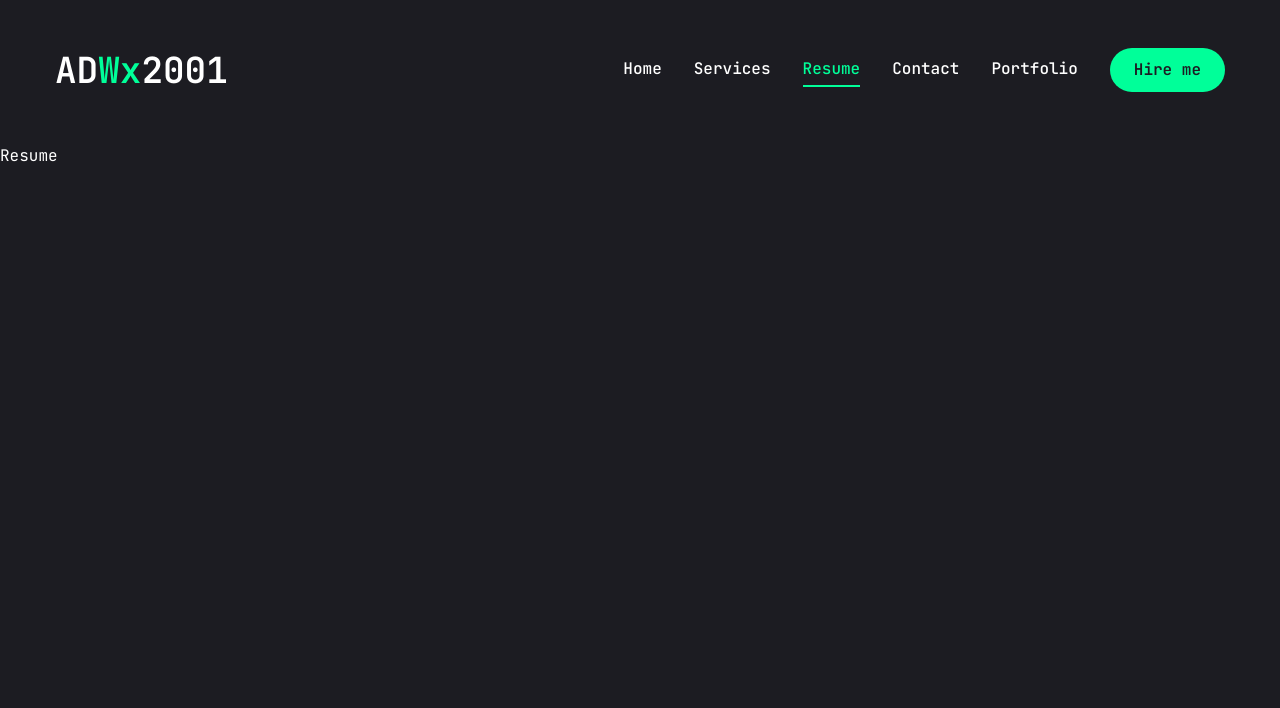
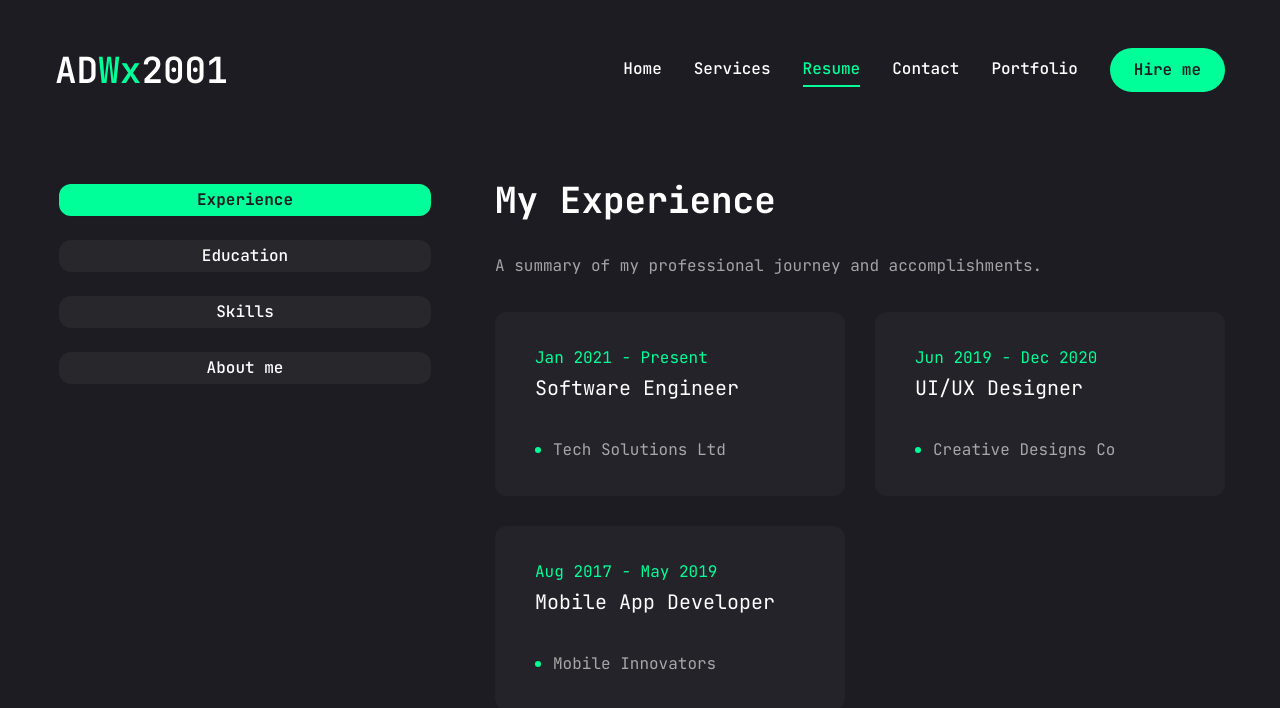
Before and after one commit to ADWx2001/my_portfolio, a Next.js app: page /resume in a window 1280 px wide. Shown: the top 708 px of the page. Built offline with nearby package versions, Linux system fonts and the light colour scheme.

Commit message:
feat:finished the resume page

```diff
--- a/app/resume/page.jsx
+++ b/app/resume/page.jsx
@@ -1,9 +1,283 @@
-import React from 'react'
+"use client";
+import { Tabs, TabsContent, TabsList, TabsTrigger } from "@/components/ui/tabs";
+import {
+  Tooltip,
+  TooltipContent,
+  TooltipProvider,
+  TooltipTrigger,
+} from "@/components/ui/tooltip";
+import { ScrollArea } from "@/components/ui/scroll-area";
+import { animate, motion } from "framer-motion";
+
+import {
+  FaReact,
+  FaNode,
+  FaJs,
+  FaPhp,
+  FaAndroid,
+  FaFigma,
+} from "react-icons/fa";
+
+import {
+  SiTailwindcss,
+  SiMongodb,
+  SiExpress,
+  SiNextdotjs,
+  SiFlutter,
+  SiGithub,
+  SiPostman,
+  SiFastapi,
+  SiFirebase,
+} from "react-icons/si";
+
+const about = {
+  title: "About Me",
+  description: "Learn more about who I am and how to reach me.",
+  info: [
+    {
+      fieldName: "Name",
+      fieldValue: "Asanka Wickramasurendra",
+    },
+    {
+      fieldName: "Phone",
+      fieldValue: "+94 70 119 4600",
+    },
+    {
+      fieldName: "Email",
+      fieldValue: "asankadilshanme@gmail.com",
+    },
+    {
+      fieldName: "Address",
+      fieldValue: "No 485, Weliwita Rd, Malabe",
+    },
+  ],
+};
+
+const experience = {
+  icon: "/assets/badge.svg",
+  title: "My Experience",
+  description: "A summary of my professional journey and accomplishments.",
+  items: [
+    {
+      company: "Tech Solutions Ltd",
+      position: "Software Engineer",
+      duration: "Jan 2021 - Present",
+    },
+    {
+      company: "Creative Designs Co",
+      position: "UI/UX Designer",
+      duration: "Jun 2019 - Dec 2020",
+    },
+    {
+      company: "Mobile Innovators",
+      position: "Mobile App Developer",
+      duration: "Aug 2017 - May 2019",
+    },
+  ],
+};
+
+const education = {
+  icon: "/assets/badge.svg",
+  title: "My Education",
+  description: "A summary of my academic background and achievements.",
+  items: [
+    {
+      institution: "Sri Lanka Institute of Information Technology",
+      degree:
+        "BSc(Hons) in IT Specializing in Software Engineering",
+      duration: "2022 - present",
+    },
+    {
+      institution: "Ibbagamuwa Central College",
+      degree: "Advanced Level - 2020",
+      duration: "2012 - 2020",
+    },
+  ],
+};
+
+const skills = {
+  title: "My Skills",
+  description: "A summary of my technical and soft skills.",
+  skillList: [
+    {
+      icon: <FaJs />,
+      name: "JavaScript",
+    },
+    {
+      icon: <FaReact />,
+      name: "React",
+    },
+    {
+      icon: <FaNode />,
+      name: "Node.js",
+    },
+    {
+      icon: <SiExpress />,
+      name: "Express.js",
+    },
+    {
+      icon: <SiNextdotjs />,
+      name: "Next.js",
+    },
+    {
+      icon: <SiTailwindcss />,
+      name: "Tailwind CSS",
+    },
+    {
+      icon: <SiMongodb />,
+      name: "MongoDB",
+    },
+    {
+      icon: <SiFirebase />,
+      name: "Firebase",
+    },
+
+  ],
+};
 
 function Resume() {
   return (
-    <div>Resume</div>
-  )
+    <motion.div
+      initial={{ opacity: 0 }}
+      animate={{
+        opacity: 1,
+        transition: { delay: 2.4, duration: 0.4, ease: "easeIn" },
+      }}
+      className="min-h-[80vh] flex items-center junstify-center py-12 xl:py-0"
+    >
+      <div className="container mx-auto">
+        <Tabs
+          defaultValue="experience"
+          className="flex flex-col xl:flex-row gap-[60px]"
+        >
+          <TabsList className="flex flex-col w-full max-w-[380px] mx-auto gap-6 ">
+            <TabsTrigger value="experience">Experience</TabsTrigger>
+            <TabsTrigger value="education">Education</TabsTrigger>
+            <TabsTrigger value="skills">Skills</TabsTrigger>
+            <TabsTrigger value="about">About me</TabsTrigger>
+          </TabsList>
+
+          {/* content  */}
+          <div className="min-h-[70vh] w-full">
+            {/* experinece */}
+            <TabsContent value="experience" className="w-full">
+              <div className="flex flex-col gap-[30px] text-center xl:text-left ">
+                <h3 className="text-4xl font-bold ">{experience.title}</h3>
+                <p className="max-w-[600px] text-white/60 mx-auto xl:mx-0 ">
+                  {experience.description}
+                </p>
+                <ScrollArea className="h-[400px]">
+                  <ul className="grid grid-cols-1 lg:grid-cols-2 gap-[30px] ">
+                    {experience.items.map((item, index) => {
+                      return (
+                        <li
+                          key={index}
+                          className="bg-[#232329] h-[184px] py-6 px-10 rounded-xl flex
+                        flex-col justify-center items-center lg:items-start gap- 1"
+                        >
+                          <span className="text-accent">{item.duration}</span>
+                          <h3 className="text-xl max-w-[260px] min-h-[60px] text-center lg:text-left">
+                            {item.position}
+                          </h3>
+                          <div className="flex items-center gap-3 ">
+                            <span className="w-[6px] h-[6px] rounded-full bg-accent"></span>
+                            <p className="text-white/60 ">{item.company}</p>
+                          </div>
+                        </li>
+                      );
+                    })}
+                  </ul>
+                </ScrollArea>
+              </div>
+            </TabsContent>
+
+            {/* Education */}
+            <TabsContent value="education" className="w-full">
+            <div className="flex flex-col gap-[30px] text-center xl:text-left ">
+                <h3 className="text-4xl font-bold ">{education.title}</h3>
+                <p className="max-w-[600px] text-white/60 mx-auto xl:mx-0 ">
+                  {education.description}
+                </p>
+                <ScrollArea className="h-[400px]">
+                  <ul className="grid grid-cols-1 lg:grid-cols-2 gap-[30px] ">
+                    {education.items.map((item, index) => {
+                      return (
+                        <li
+                          key={index}
+                          className="bg-[#232329] h-[184px] py-6 px-10 rounded-xl flex
+                        flex-col justify-center items-center lg:items-start gap- 1"
+                        >
+                          <span className="text-accent">{item.institution}</span>
+                          <h3 className="text-[14px] max-w-[260px] min-h-[60px] text-center lg:text-left">
+                            {item.degree}
+                          </h3>
+                          <div className="flex items-center gap-3 ">
+                            <span className="w-[6px] h-[6px] rounded-full bg-accent"></span>
+                            <p className="text-white/60 ">{item.duration}</p>
+                          </div>
+                        </li>
+                      );
+                    })}
+                  </ul>
+                </ScrollArea>
+            </div>
+            </TabsContent>
+
+            {/* Skills */}
+            <TabsContent value="skills" className="w-full h-full" >
+            <div className="flex flex-col gap-[30px] text-center xl:text-left">
+                <div className="flex flex-col gap-[30px] text-center xl:text-left">
+                  <h3 className="text-4xl font-bold ">{skills.title}</h3>
+                  <p className="max-w-[600px] text-white/60 mx-auto xl:mx-0">{skills.description}</p>
+                </div>
+                <ul className="grid grid-cols-2 sm:grid-cols-3 md:grid-cols-4 gap-4 xl:gap-[30px]">
+                  {skills.skillList.map((item, index)=>{
+                    return(
+                      <li key={index}>
+                        <TooltipProvider delayDuration={100}>
+                          <Tooltip>
+                            <TooltipTrigger className="w-full h-[184px] bg-[#232329]
+                            rounded-xl flex justify-center items-center group">
+                              <div className="text-6xl group-hover:text-accent
+                              transition duration-300 ease-in-out ">{item.icon}</div>
+                            </TooltipTrigger>
+                            <TooltipContent>
+                              <p className="capitalize ">{item.name}</p>
+                            </TooltipContent>
+                          </Tooltip>
+                        </TooltipProvider>
+                      </li>
+                    )
+                  })}
+                </ul>
+            </div>
+            </TabsContent>
+
+            {/* About */}
+            <TabsContent value="about" className="w-full h-full">
+            <div className="flex flex-col gap-[30px]">
+              <h3 className="text-4xl font-bold">{about.title}</h3>
+              <p className="max-w-[600px] text-white/60 mx-auto xl:mx-0">{about.description}</p>
+              <ul className="grid grid-cols-1 xl:grid-cols-2 gap-y-6 gap-x-32 max-w-[640px]
+              mx-auto xl:mx-0">
+                {about.info.map((item, index)=>{
+                  return(
+                    <li key={index} className="flex items-center justify-center xl:justify-start
+                    gap-4">
+                      <span className="text-white/60">{item.fieldName}</span>
+                      <span className="text-md">{item.fieldValue}</span>
+                    </li>
+                  )
+                })}
+              </ul>
+            </div>
+            </TabsContent>
+
+          </div>
+        </Tabs>
+      </div>
+    </motion.div>
+  );
 }
 
-export default Resume
+export default Resume;
--- a/components/ui/scroll-area.jsx
+++ b/components/ui/scroll-area.jsx
@@ -32,7 +32,7 @@
       className
     )}
     {...props}>
-    <ScrollAreaPrimitive.ScrollAreaThumb className="relative flex-1 rounded-full bg-slate-200 dark:bg-slate-800" />
+    <ScrollAreaPrimitive.ScrollAreaThumb className="relative flex-1 rounded-full bg-accent dark:bg-slate-800" />
   </ScrollAreaPrimitive.ScrollAreaScrollbar>
 ))
 ScrollBar.displayName = ScrollAreaPrimitive.ScrollAreaScrollbar.displayName
--- a/components/ui/tabs.jsx
+++ b/components/ui/tabs.jsx
@@ -1,43 +1,43 @@
-"use client"
+"use client";
 
-import * as React from "react"
-import * as TabsPrimitive from "@radix-ui/react-tabs"
+import * as React from "react";
+import * as TabsPrimitive from "@radix-ui/react-tabs";
 
-import { cn } from "@/lib/utils"
+import { cn } from "@/lib/utils";
 
-const Tabs = TabsPrimitive.Root
+const Tabs = TabsPrimitive.Root;
 
 const TabsList = React.forwardRef(({ className, ...props }, ref) => (
   <TabsPrimitive.List
     ref={ref}
-    className={cn(
-      "inline-flex h-10 items-center justify-center rounded-md bg-slate-100 p-1 text-slate-500 dark:bg-slate-800 dark:text-slate-400",
-      className
-    )}
-    {...props} />
-))
-TabsList.displayName = TabsPrimitive.List.displayName
+    className={cn("inline-flex h-auto rounded-md p-1 text-primary ", className)}
+    {...props}
+  />
+));
+TabsList.displayName = TabsPrimitive.List.displayName;
 
 const TabsTrigger = React.forwardRef(({ className, ...props }, ref) => (
   <TabsPrimitive.Trigger
     ref={ref}
     className={cn(
-      "inline-flex items-center justify-center whitespace-nowrap rounded-sm px-3 py-1.5 text-sm font-medium ring-offset-white transition-all focus-visible:outline-none focus-visible:ring-2 focus-visible:ring-slate-950 focus-visible:ring-offset-2 disabled:pointer-events-none disabled:opacity-50 data-[state=active]:bg-white data-[state=active]:text-slate-950 data-[state=active]:shadow-sm dark:ring-offset-slate-950 dark:focus-visible:ring-slate-300 dark:data-[state=active]:bg-slate-950 dark:data-[state=active]:text-slate-50",
+      "inline-flex rounded-xl items-center w-full justify-center whitespace-nowrap bg-[#27272c] text-white text-balance font-medium ring-offset-white transition-all disabled:pointer-events-none disabled:opacity-50 data-[state=active]:bg-accent data-[state=active]:text-primary data-[state=active]:font-bold data-[state=active]:shadow-sm",
       className
     )}
-    {...props} />
-))
-TabsTrigger.displayName = TabsPrimitive.Trigger.displayName
+    {...props}
+  />
+));
+TabsTrigger.displayName = TabsPrimitive.Trigger.displayName;
 
 const TabsContent = React.forwardRef(({ className, ...props }, ref) => (
   <TabsPrimitive.Content
     ref={ref}
     className={cn(
-      "mt-2 ring-offset-white focus-visible:outline-none focus-visible:ring-2 focus-visible:ring-slate-950 focus-visible:ring-offset-2 dark:ring-offset-slate-950 dark:focus-visible:ring-slate-300",
+      "min-h-[480px] ring-offset-white focus-visible:outline-none focus-visible:ring-2 focus-visible:ring-slate-950 focus-visible:ring-offset-2 dark:ring-offset-slate-950 dark:focus-visible:ring-slate-300",
       className
     )}
-    {...props} />
-))
-TabsContent.displayName = TabsPrimitive.Content.displayName
+    {...props}
+  />
+));
+TabsContent.displayName = TabsPrimitive.Content.displayName;
 
-export { Tabs, TabsList, TabsTrigger, TabsContent }
+export { Tabs, TabsList, TabsTrigger, TabsContent };
```
